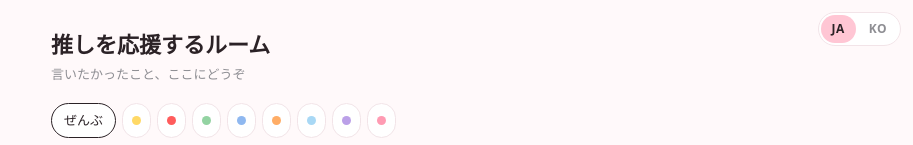
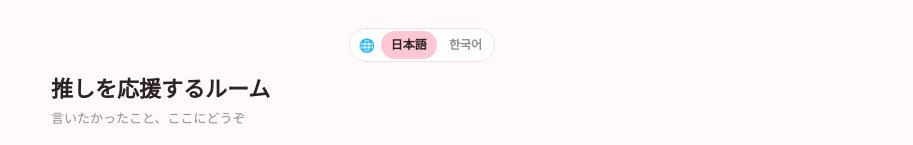
Before and after one commit to layover-lab/layover-lounge, a Next.js app: page /cheer in a window 1280 px wide. Shown: the top 145 px of the page, without its empty margins (367-1280 px from the left). Built offline with nearby package versions, Linux system fonts and the light colour scheme; no server answers; the database is empty.

Commit message:
언어 버튼 — 日本語/한국어 표기 · 제목 위로 (학생 피드백)

```diff
--- a/app/cheer/page.tsx
+++ b/app/cheer/page.tsx
@@ -172,8 +172,8 @@ export default function CheerWall() {
 
   return (
     <main style={wrap}>
-      {/* 언어 버튼 — 화면 오른쪽 위 고정 */}
-      <div style={{ position: 'fixed', top: 12, right: 12, zIndex: 10 }}>
+      {/* 언어 버튼 — 제목 위 한 줄. 떠 있으면 모바일에서 제목을 덮습니다 */}
+      <div style={{ display: 'flex', justifyContent: 'flex-end', marginBottom: 10 }}>
         <LangToggle lang={lang} onChange={setLang} />
       </div>
 
--- a/app/lounge/page.tsx
+++ b/app/lounge/page.tsx
@@ -63,8 +63,8 @@ export default function LoungeEntry() {
 
   return (
     <main style={{ width: '100%', maxWidth: 420, margin: '0 auto', padding: 24 }}>
-      {/* 언어 버튼 — 화면 오른쪽 위 고정 */}
-      <div style={{ position: 'fixed', top: 12, right: 12, zIndex: 10 }}>
+      {/* 언어 버튼 — 제목 위 한 줄. 떠 있으면 모바일에서 제목을 덮습니다 */}
+      <div style={{ display: 'flex', justifyContent: 'flex-end', marginBottom: 10 }}>
         <LangToggle lang={lang} onChange={setLang} />
       </div>
 
--- a/components/LangToggle.tsx
+++ b/components/LangToggle.tsx
@@ -4,8 +4,14 @@ import type { CSSProperties } from 'react'
 import { saveLang, type Lang } from '@/lib/i18n'
 
 /* 언어를 눈에 보이게 고르는 버튼.
-   이게 없으면 URL(?lang=)이나 브라우저 설정으로만 정해져서
-   "어쩔 땐 한글, 어쩔 땐 일본어"로 보입니다.
+
+   학생 피드백 2026-08-29 (안녕하세연) —
+   "오른쪽 위에 있는 JA KO의 차이를 모르겠습니다"
+
+   「JA」·「KO」는 코드라서 뜻을 아는 사람만 읽습니다.
+   각 언어를 그 언어로 적으면 설명 없이 읽힙니다 — 「한국어」라고 한글로 적혀 있으면
+   누르면 한국어 화면이 된다는 게 그 자체로 보입니다.
+   🌐 는 언어 전환의 만국 공통 기호라 「번역」이라는 오해도 막아줍니다.
 
    자리는 부모가 정합니다 — 채팅방은 헤더 안, 나머지는 화면 오른쪽 위. */
 export default function LangToggle({
@@ -17,6 +23,7 @@ export default function LangToggle({
 }) {
   return (
     <div style={wrap}>
+      <span aria-hidden style={globe}>🌐</span>
       {(['ja', 'ko'] as const).map((l) => (
         <button
           key={l}
@@ -27,26 +34,29 @@ export default function LangToggle({
             onChange(l)
           }}
           aria-pressed={l === lang}
+          aria-label={l === 'ja' ? '日本語で表示' : '한국어로 보기'}
           style={btn(l === lang)}
         >
-          {l === 'ja' ? 'JA' : 'KO'}
+          {l === 'ja' ? '日本語' : '한국어'}
         </button>
       ))}
     </div>
   )
 }
 
+const globe: CSSProperties = { fontSize: 13, padding: '0 4px 0 7px', lineHeight: '26px' }
+
 const wrap: CSSProperties = {
-  display: 'inline-flex', gap: 2, padding: 2,
+  display: 'inline-flex', alignItems: 'center', gap: 2, padding: 2,
   background: 'var(--color-surface)', border: '1px solid #F2E4E8',
   borderRadius: 'var(--radius-full)',
 }
 
 function btn(on: boolean): CSSProperties {
   return {
-    padding: '5px 11px', borderRadius: 'var(--radius-full)', border: 'none',
+    padding: '5px 10px', borderRadius: 'var(--radius-full)', border: 'none',
     background: on ? 'var(--color-primary)' : 'transparent',
     color: on ? 'var(--color-text)' : 'var(--color-text-sub)',
-    fontSize: 12, fontWeight: 700, letterSpacing: '.04em', cursor: 'pointer',
+    fontSize: 12, fontWeight: 700, cursor: 'pointer', whiteSpace: 'nowrap',
   }
 }
```
